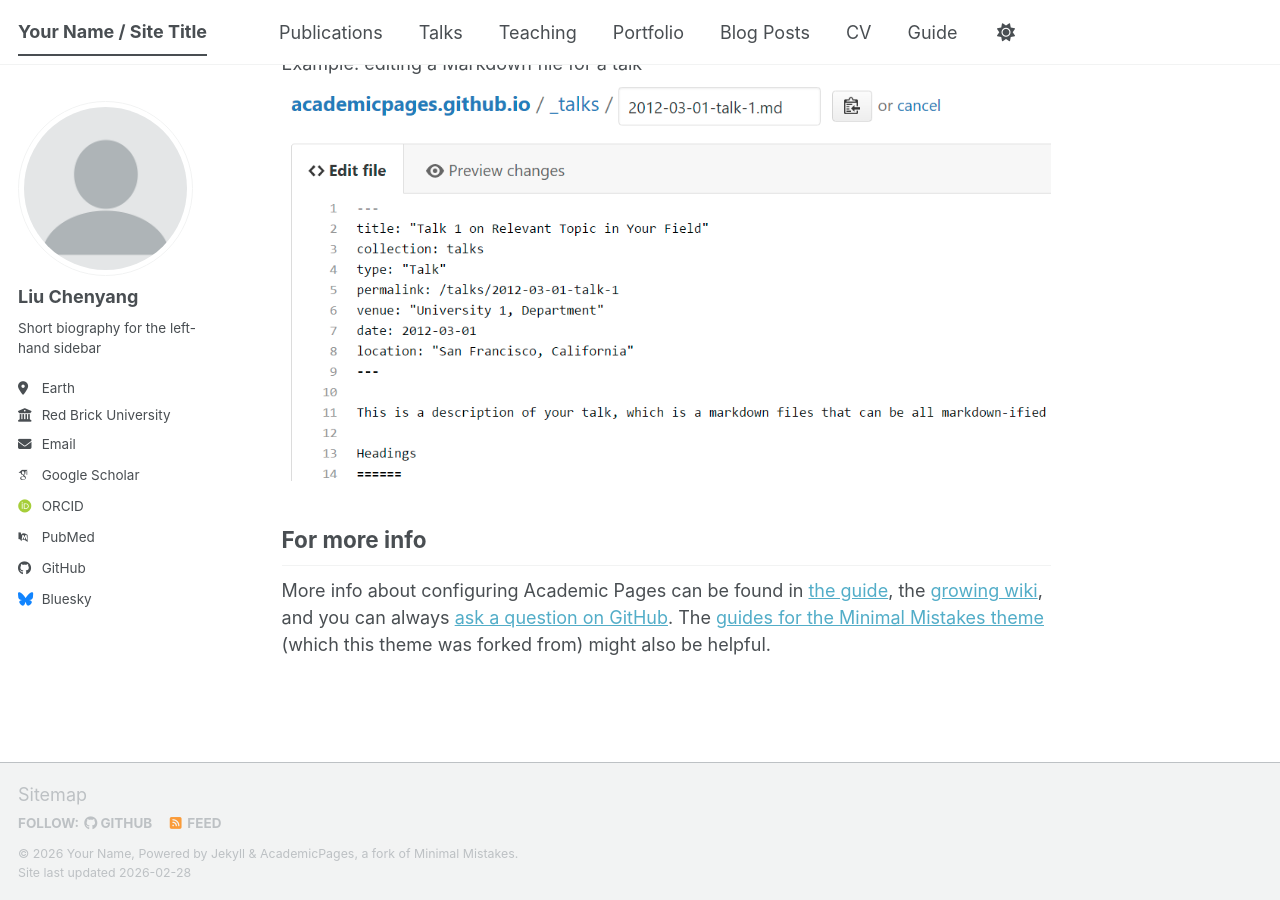
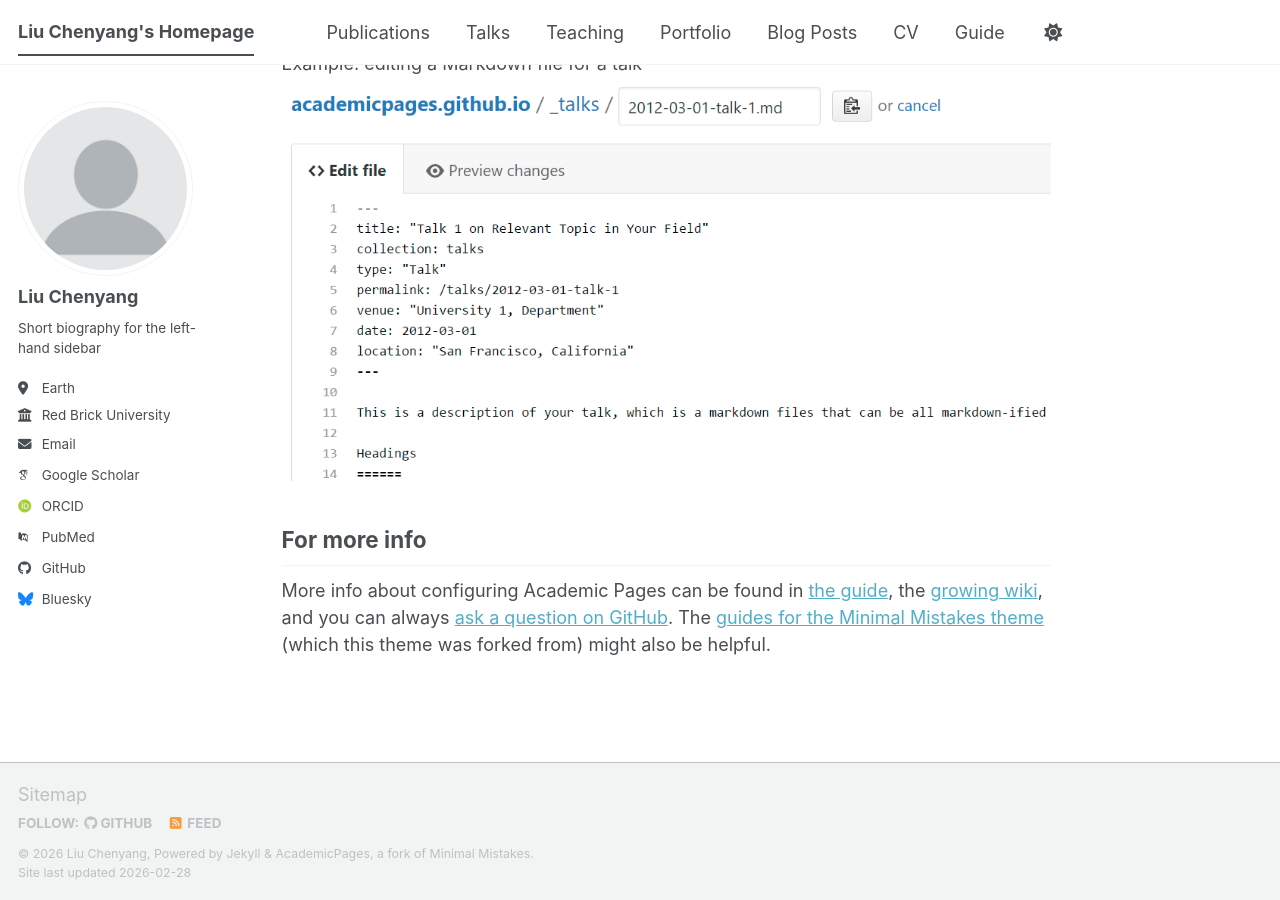
Before and after one commit to lemon-little/lemon-little.github.io, a Jekyll site: the page built from _pages/about.md, in a window 1280 px wide and 900 px high, scrolled down 2720 px. Built offline with Jekyll 4.4.1, drawn with Linux system fonts in a browser that asks for light colours; some web fonts are replaced; a script bundle is joined from its source files by our own code; library files that are not in the unit come from our copies.

Commit message:
fe: update

```diff
--- a/_config.yml
+++ b/_config.yml
@@ -9,11 +9,11 @@
 # Basic Site Settings
 locale                   : "en-US"
 site_theme               : "default" # The available themes options are "default", "air", "sunrise", "mint", "dirt" and "contrast"
-title                    : "Your Name / Site Title"
+title                    : "Liu Chenyang's Homepage"
 title_separator          : "-"
-name                     : &name "Your Name"
-description              : &description "Your Name's academic portfolio"   # Update this with a general description of your site, this is the default if not overridden by a page
-url                      : https://academicpages.github.io # The base hostname & protocol for your site e.g. "https://[your GitHub username].github.io",
+name                     : &name "Liu Chenyang"
+description              : &description "Liu Chenyang's Homepage"   # Update this with a general description of your site, this is the default if not overridden by a page
+url                      : https://lemon-little.github.io # The base hostname & protocol for your site e.g. "https://[your GitHub username].github.io",
                                                            # or if you already have some other page hosted on Github then use "https://[your GitHub username].github.io/[Your Repo Name]"
 baseurl                  : "" # the subpath of your site, e.g. "/blog"
 repository               : "lemon-little/lemon-little.github.io"
```
